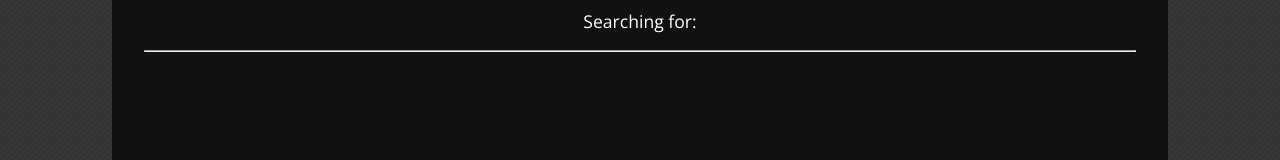
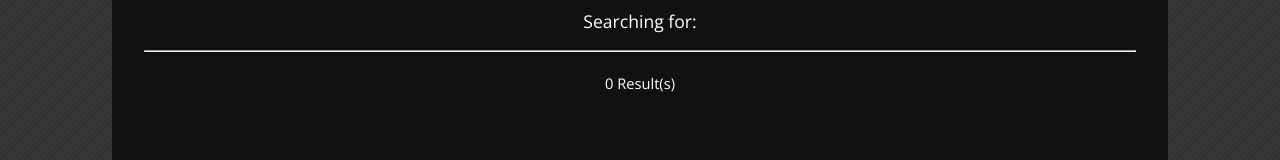
Before and after one commit to ReluctusB/MLP-Fim-Episode-Transcript-Search, a React (Create React App) app: page / in a window 1280 px wide. Shown: the part 184-344 px from the top of the page. Built offline with nearby package versions, Linux system fonts and the light colour scheme.

Commit message:
Style improvements; README

```diff
--- a/src/components/ResultsBox.js
+++ b/src/components/ResultsBox.js
@@ -51,17 +51,23 @@ class ResultsBox extends Component {
 
 				<hr/>
 
+				<p><small>
+					{
+						(this.state.matches.length || !this.props.searchString) ? this.state.matches.length : "0"
+					} Result(s)
+				</small></p>
+
 				<div>
 					{
 						this.state.matches.map((line, index) => (
-							<p key={index}>{line.speaker}: {line.line} - <small>{line.episode} | ep. {line.eNumber}</small></p>
+							<p key={index}><b>{line.speaker}</b>: {line.line}
+								<div>
+									- <small>{line.episode} | ep. {line.eNumber}</small> -
+								</div>
+							</p>
 						))
 					}
-					<p>
-					{
-						(this.state.matches.length || !this.props.searchString) ? "" : "No results found."
-					}
-					</p>
+
 				</div>
 			</div>
 
--- a/src/scss/index.scss
+++ b/src/scss/index.scss
@@ -55,4 +55,7 @@ h1, p {
 
 .results-box {
 	padding: 1rem;
+	p > div {
+		//text-align: right;
+	}
 }
```
Also changed, not shown: 1 other file (tests, documents, lock files or other folders).
